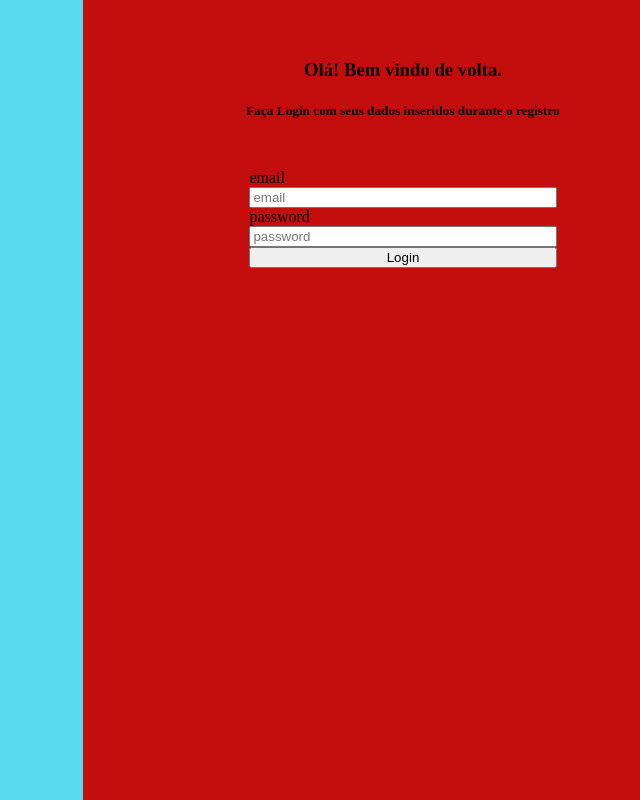
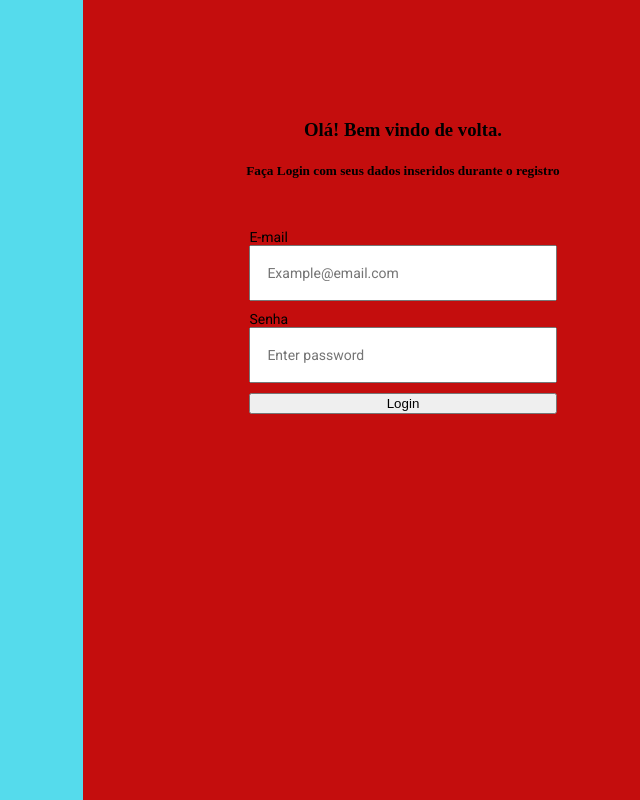
Before and after one commit to doubleyooz/express-beeteller, a React (Create React App) app in the folder frontend/: page /login in a window 1280 px wide. Shown: the whole page, without its empty margins (557-1197 px from the left). Built offline with nearby package versions, Linux system fonts and the light colour scheme.

Commit message:
update: form style

```diff
--- a/frontend/src/pages/Login/index.tsx
+++ b/frontend/src/pages/Login/index.tsx
@@ -8,13 +8,24 @@ const LoginPage = () => {
             <div className="card">
                 <div className="header">
                     <h3>Olá! Bem vindo de volta.</h3>
-                    <h5>Faça Login com seus dados inseridos durante o registro</h5>
+                    <h5>
+                        Faça Login com seus dados inseridos durante o registro
+                    </h5>
                 </div>
                 <form action="">
-                    <label htmlFor="email">email</label>
-                    <input type="email" name="email" placeholder="email" />
-                    <label htmlFor="password">password</label>
-                    <input type="password" name="password" placeholder="password" />
+                    <div className="field">
+                        <label htmlFor="email">E-mail</label>
+                        <input type="email" name="email" placeholder="Example@email.com" />
+                    </div>
+                    <div className="field">
+                        <label htmlFor="password">Senha</label>
+                        <input
+                            type="password"
+                            name="password"
+                            placeholder="Enter password"
+                        />
+                    </div>
+
                     <input type="submit" value="Login" />
                 </form>
             </div>
--- a/frontend/src/pages/Login/styles.scss
+++ b/frontend/src/pages/Login/styles.scss
@@ -1,26 +1,44 @@
+@import url('https://fonts.googleapis.com/css2?family=Roboto:Medium@100;500&display=swap');
+@media screen and (max-width: 800px){
+    .login-container {
+
+        .image {
+            display: none !important;
+
+        }
+
+        .card {
+
+        }
+    }
+
+}
+
 .login-container{
     display: grid;
-    width: 100vw;
+
+    max-height: 100vh;
     height: 100vh;
-    grid-template-areas: 'a' 'b';
+
     grid-template-columns: 1fr 1fr;
 
 
     .image{
-        grid-area: 'a';
-        background-color: #55dbec;
 
-    }
+            background-color: #55dbec;
+            max-height: 100%;
+
+        }
 
     .card{
-        grid-area: 'b';
+
         background-color: #c40d0d;
         display: flex;
         flex-direction: column;
+        max-height: 100%;
 
-        height: 100vh;
 
-        padding: 20px 20% 20px 20%;
+        padding: 80px 20% 20px 20%;
 
         .header {
             text-align: center;
@@ -33,6 +51,23 @@
             flex-direction: column;
 
             padding: 8px 10% 0px 10%;
+
+            .field{
+                display: flex;
+                flex-direction: column;
+                padding: 0px 0px 10px 0px;
+
+                label {
+                    height: 16px;
+                    font: 14px 'Roboto', sans-serif;
+                }
+
+                input {
+                    height: 56px;
+                    font: 14px 'Roboto', sans-serif;
+                    padding: 0px 16px 0px 16px;
+                }
+            }
         }
     }
 }
```
